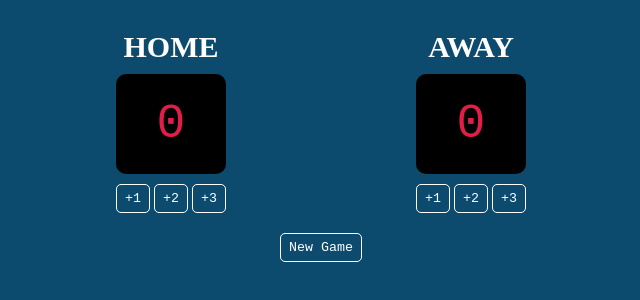
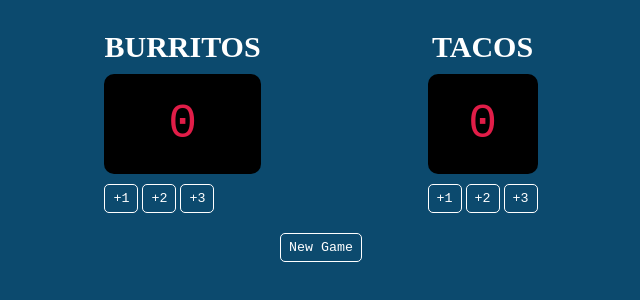
Before and after one commit to djphotoshop/scoreboard, a plain HTML site: page index.html in a window 1280 px wide. Shown: the whole page, without its empty margins (319-959 px from the left). Drawn offline with Linux system fonts and the light colour scheme.

Commit message:
Updated team names

```diff
--- a/index.html
+++ b/index.html
@@ -6,7 +6,7 @@
         <div class="container">
 
             <div>
-                <h3>HOME</h3>
+                <h3>BURRITOS</h3>
                 <div class="score-container">
                     <span class="score-text" id="home-el">0</span>
                 </div>
@@ -17,7 +17,7 @@
                 </div>
             </div>
             <div>
-                <h3>AWAY</h3>
+                <h3>TACOS</h3>
                 <div class="score-container">
                     <span class="score-text" id="guest-el">0</span>
                 </div>
```
